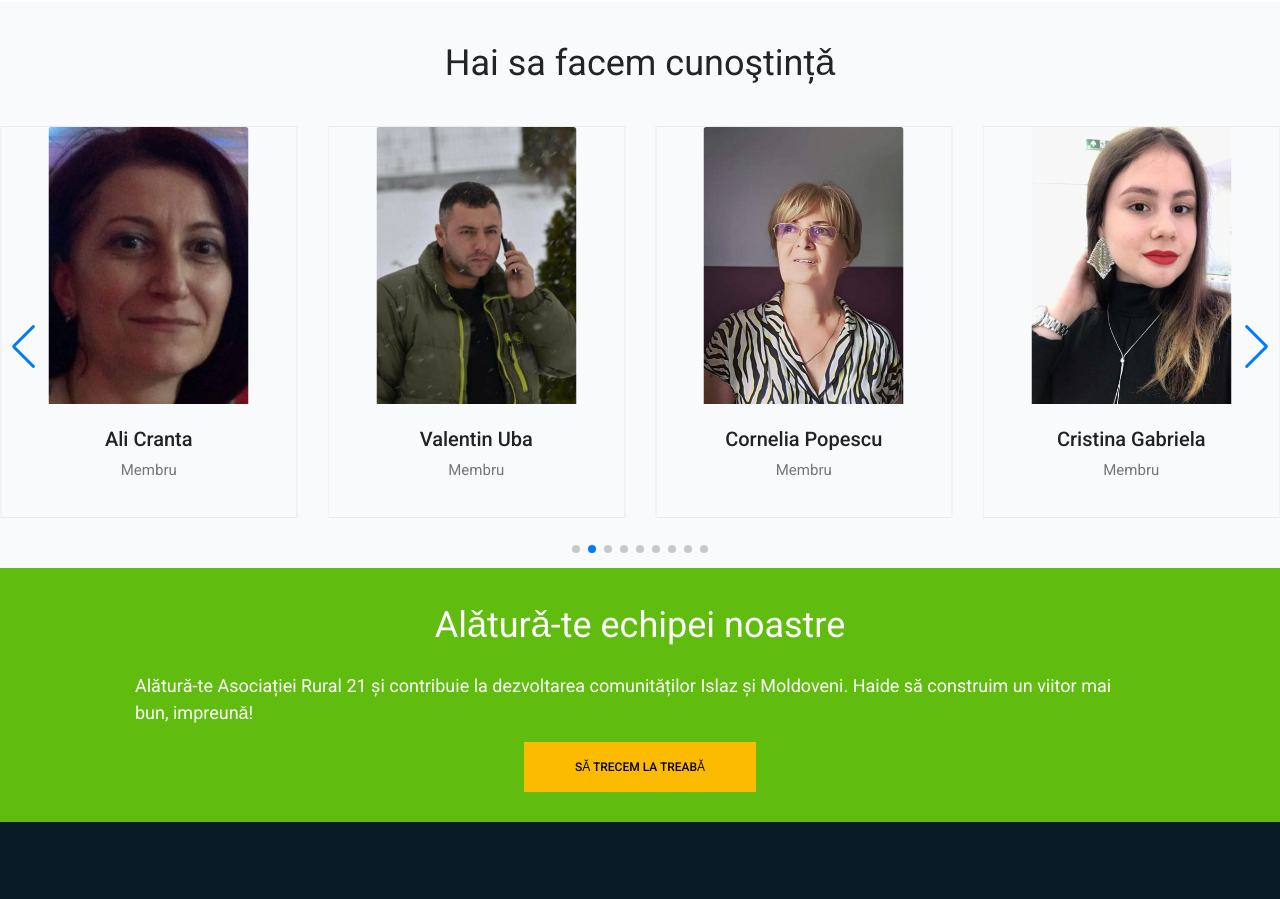
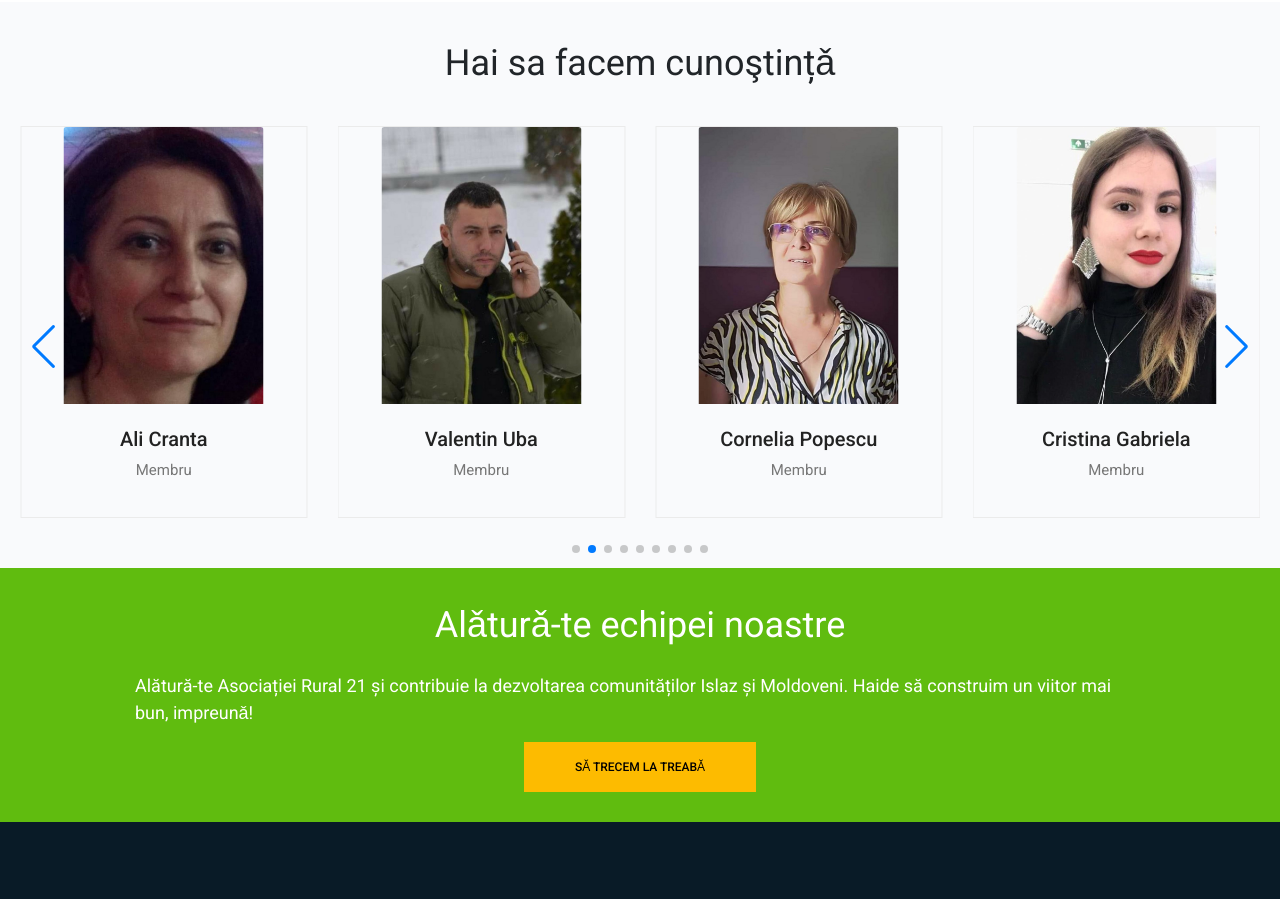
Before and after one commit to mihai-gabriel1/non-profit-association, a React (Vite) app: page / in a window 1280 px wide. Shown: the part 3740-4639 px from the top of the page. Built offline with nearby package versions, Linux system fonts and the light colour scheme.

Commit message:
team carousel margin

```diff
--- a/src/App.css
+++ b/src/App.css
@@ -563,6 +563,11 @@ body {
   }
 }
 
+.swiper.swiper-initialized.swiper-horizontal {
+  margin-right: 20px !important;
+  margin-left: 20px !important;
+}
+
 /* //social media icons */
 .footer-social-media {
   margin-top: 20px; /* Adjust as needed */
```
